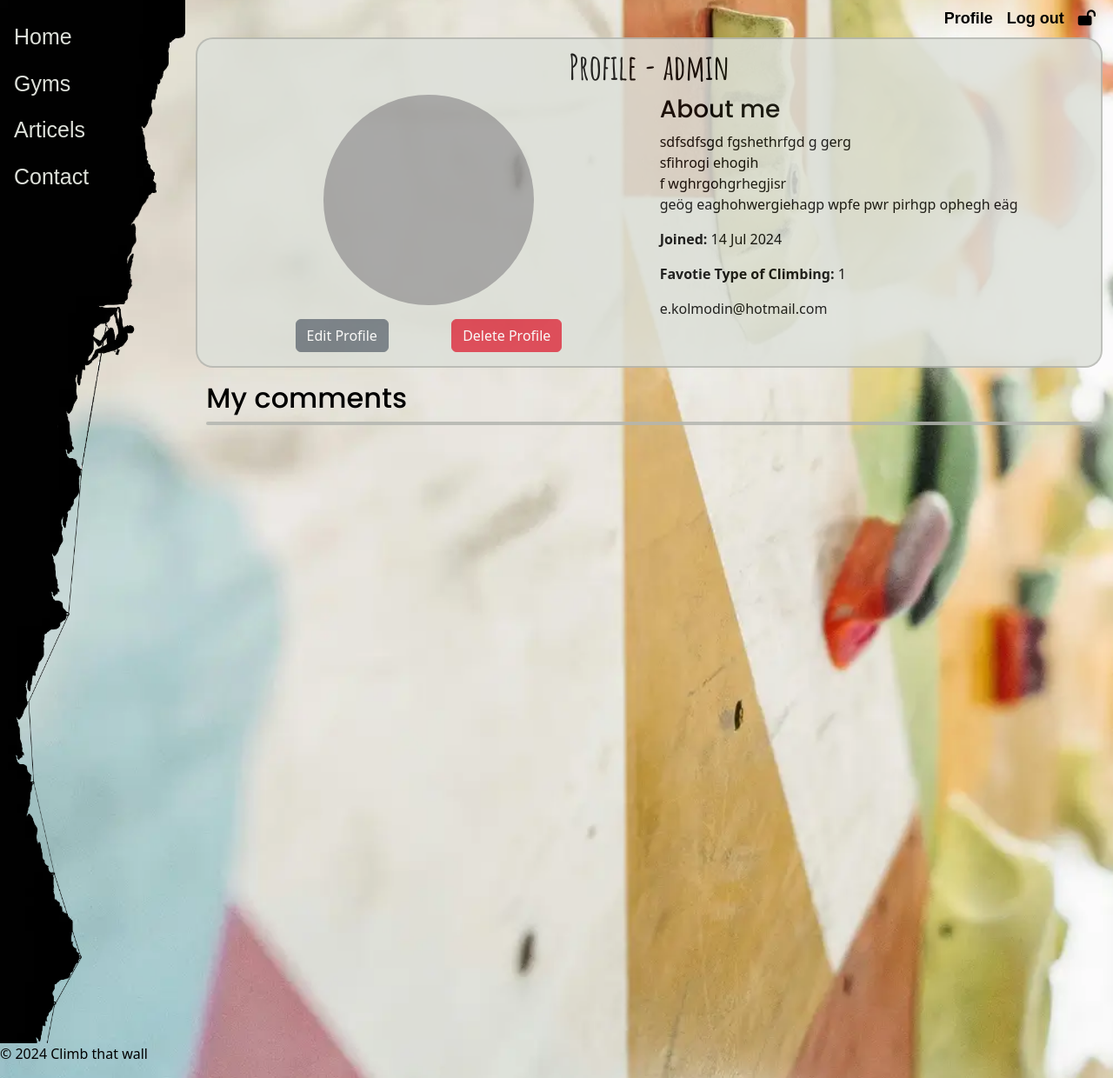
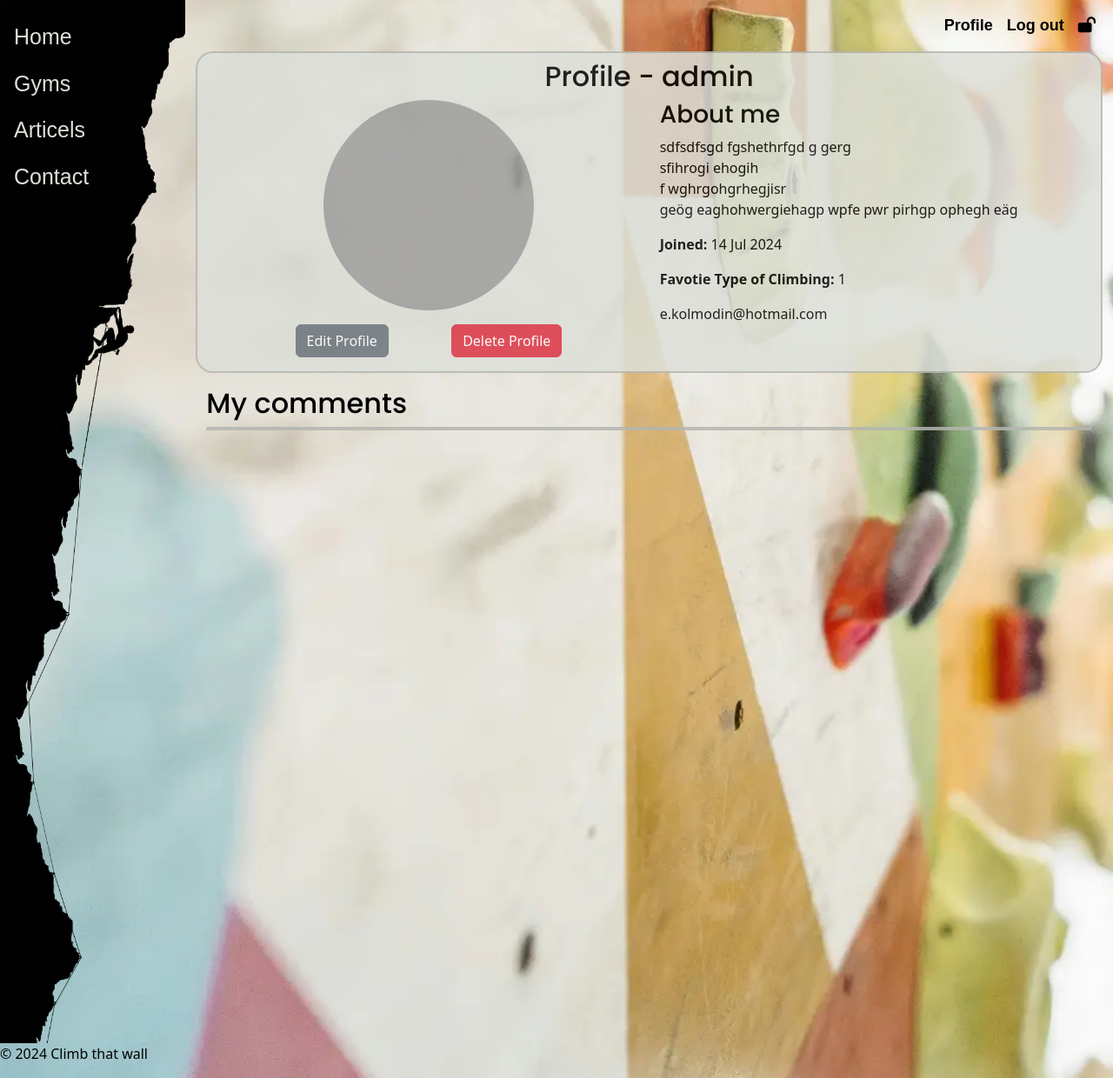
Before and after one commit to Ko11e/Climb-that-wall, a Django app: page /profiles/user/1/ in a window 1280 px wide. Shown: the whole page at 87% size. Run offline with Django 5.2, Linux system fonts and the light colour scheme; a user stored in the database is signed in; data comes from the database, SQL or seed files in the repository; parts of the project's set-up code (start-up, migrations or seed data) failed here and were passed over; some libraries are stand-ins or nearby versions; some web fonts are replaced; grey boxes are pictures that could not be loaded.

Commit message:
Make small style changes

```diff
--- a/home/templates/home/index.html
+++ b/home/templates/home/index.html
@@ -7,7 +7,7 @@
 {% block content %}
 <div class="container">
     <div class="row align-items-center mx-lg-4 text-center">
-        <div class="col m-4">
+        <div class="col m-md-4">
             <h1 id="intro-header" class="fw-bold py-4">Climb That Wall</h1>
             <p class="p-4">
                 Welcome to Climb That Wall, your go-to for finding the nearest and best climbing gyms in cities across Sweden.
--- a/profiles/templates/profiles/profile.html
+++ b/profiles/templates/profiles/profile.html
@@ -6,8 +6,9 @@
 {% block content %}
     <div class="container one-site-box">
         <div class="row mt-2 text-center">
+            <h1 class="d-none">Profile page</h1>
             <div class="col">
-                <h1>Profile - {{ user.username }}</h1>
+                <h2>Profile - {{ user.username }}</h2>
             </div>
         </div>
         <div class="container">
--- a/templates/includes/header-mobile.html
+++ b/templates/includes/header-mobile.html
@@ -1,8 +1,8 @@
 {% load static %}
 
 {% with request.resolver_match.url_name as url_name %}
-<div class="col d-flex justify-content-end" id="signin">
-    <button class="navbar-toggler d-md-none" type="button" data-bs-toggle="offcanvas" data-bs-target="#offcanvasNavbar" aria-controls="offcanvasNavbar" aria-label="Toggle navigation">
+<div class="col d-flex justify-content-end my-md-2" id="signin">
+    <button class="navbar-toggler mt-2 d-md-none" type="button" data-bs-toggle="offcanvas" data-bs-target="#offcanvasNavbar" aria-controls="offcanvasNavbar" aria-label="Toggle navigation">
       <i class="fa-solid fa-bars"></i>
     </button>
     <div class="offcanvas offcanvas-start" tabindex="-1" id="offcanvasNavbar" aria-labelledby="offcanvasNavbarLabel">
```
